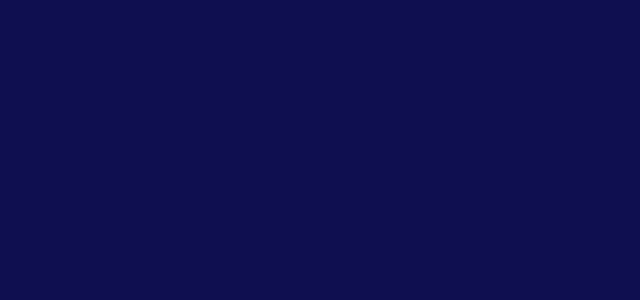
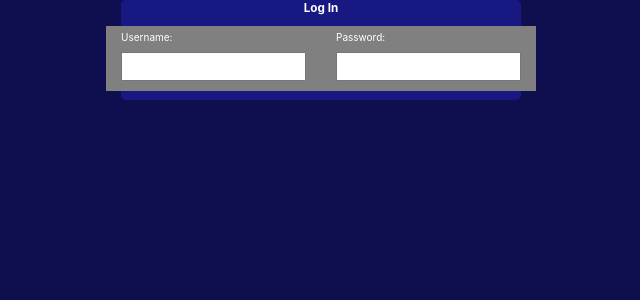
Before and after one commit to Grashad/AuthPr, a React (Create React App) app in the folder Client/: page / in a window 1280 px wide. Shown: the top 300 px of the page, without its empty margins (319-959 px from the left). Built offline with nearby package versions, Linux system fonts and the light colour scheme.

Commit message:
CSS styling of login box component

```diff
--- a/Client/src/App.css
+++ b/Client/src/App.css
@@ -0,0 +1,3 @@
+.containerWrap {
+    display: flex;
+}
--- a/Client/src/App.js
+++ b/Client/src/App.js
@@ -1,12 +1,14 @@
 import './App.css';
+import Login from './Components/Login Box/Login Box';
 
 
 
 
 
-
-function BaseSection() {
-
+function App() {
+ return ( <div className='containerWrap'>
+<Login/>
+</div> )
 }
 
-export default BaseSection
+export default App;
--- a/Client/src/Components/Login Box/Login Box.js
+++ b/Client/src/Components/Login Box/Login Box.js
@@ -2,10 +2,12 @@
 import './Login.css';
 
 function Login() {
-    <div>
-        <h3>Log In</h3>
-        <form className='loginF'><input></input></form>
-        <form className='registerF'><input></input></form>
+  return  <div className='loginWrap'>
+        <h3 className='containerText'>Log In</h3>
+        <div className='formWrap'>
+        <form className='formField'>Username: <input className='inputField'></input></form>
+        <form className='formField'>Password: <input className='inputField'></input></form>
+        </div>
         <p></p>
     </div>
 }
--- a/Client/src/Components/Login Box/Login.css
+++ b/Client/src/Components/Login Box/Login.css
@@ -0,0 +1,30 @@
+.loginWrap {
+    display: flex;
+    background: rgb(24, 24, 131);
+    color: white;
+    justify-content: center;
+    align-items: center;
+    flex-flow: column;
+    width: 40rem;
+    height: 10rem;
+    border-radius: 5px;
+}
+
+.formWrap {
+    display: inherit;
+    justify-content: center;
+    align-items: center;
+    width: 100%;
+    border-radius: 10px;
+}
+
+.formField {
+    display: grid;
+    flex-direction: column;
+    background: gray;
+    padding-left: 15px;
+    padding-right: 15px;
+    height: 5rem;
+    padding-bottom: 10px;
+    padding-top: 5px;
+}
--- a/Client/src/index.css
+++ b/Client/src/index.css
@@ -1,3 +1,8 @@
+html {
+  font-size: 62.5%;
+  overflow-y: scroll;
+}
+
 body {
   margin: 0;
   font-family: -apple-system, BlinkMacSystemFont, 'Segoe UI', 'Roboto', 'Oxygen',
@@ -6,6 +11,13 @@ body {
   -webkit-font-smoothing: antialiased;
   -moz-osx-font-smoothing: grayscale;
   background: rgb(15, 15, 80);
+  display: flex;
+  justify-content: center;
+  width: 100%;
+  height: 100%;
+  box-sizing: content-box;
+  padding: 0;
+  margin: 0;
 }
 
 code {
```
Also changed, not shown: 15 other files (tests, documents, lock files or other folders).
